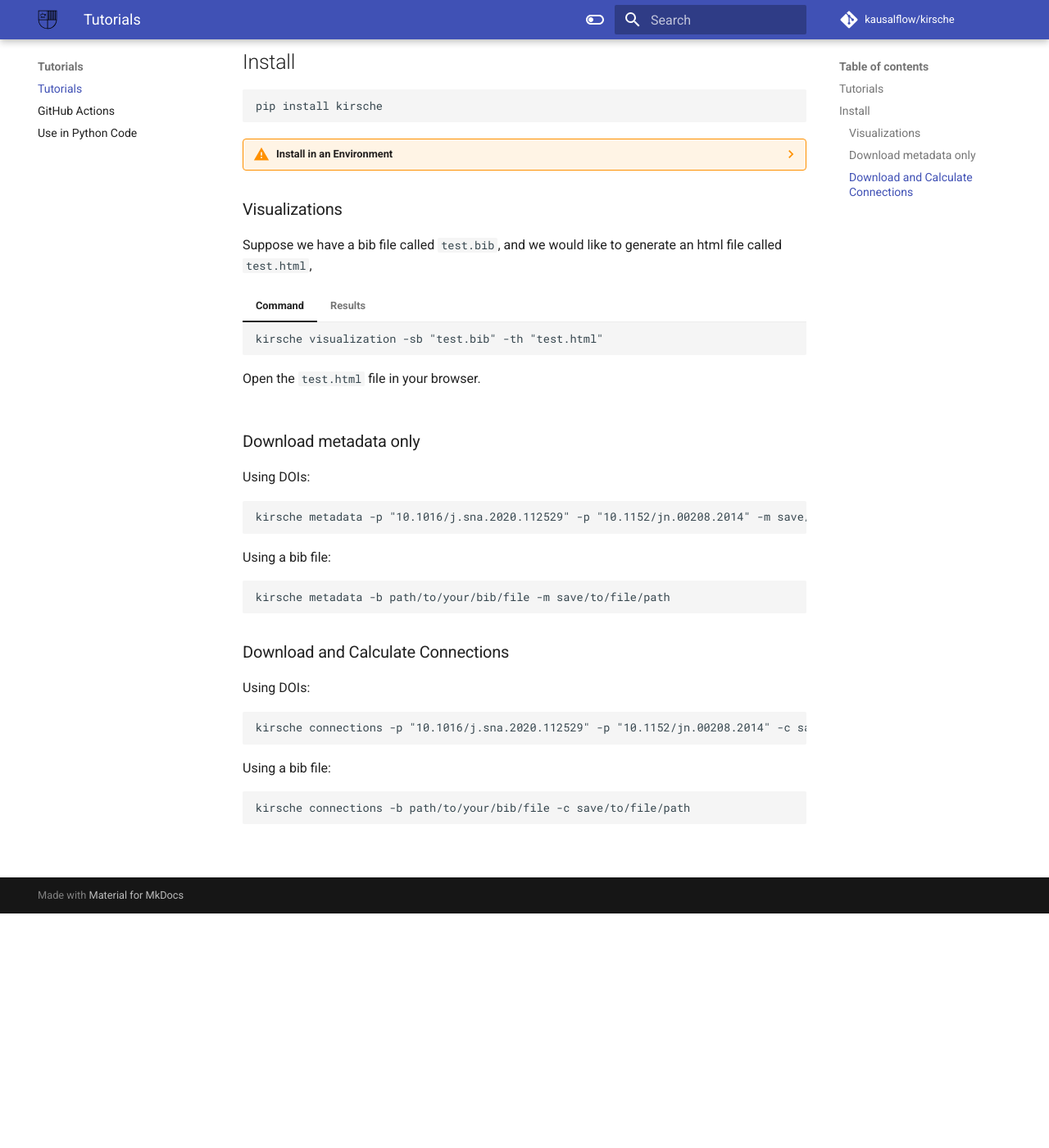
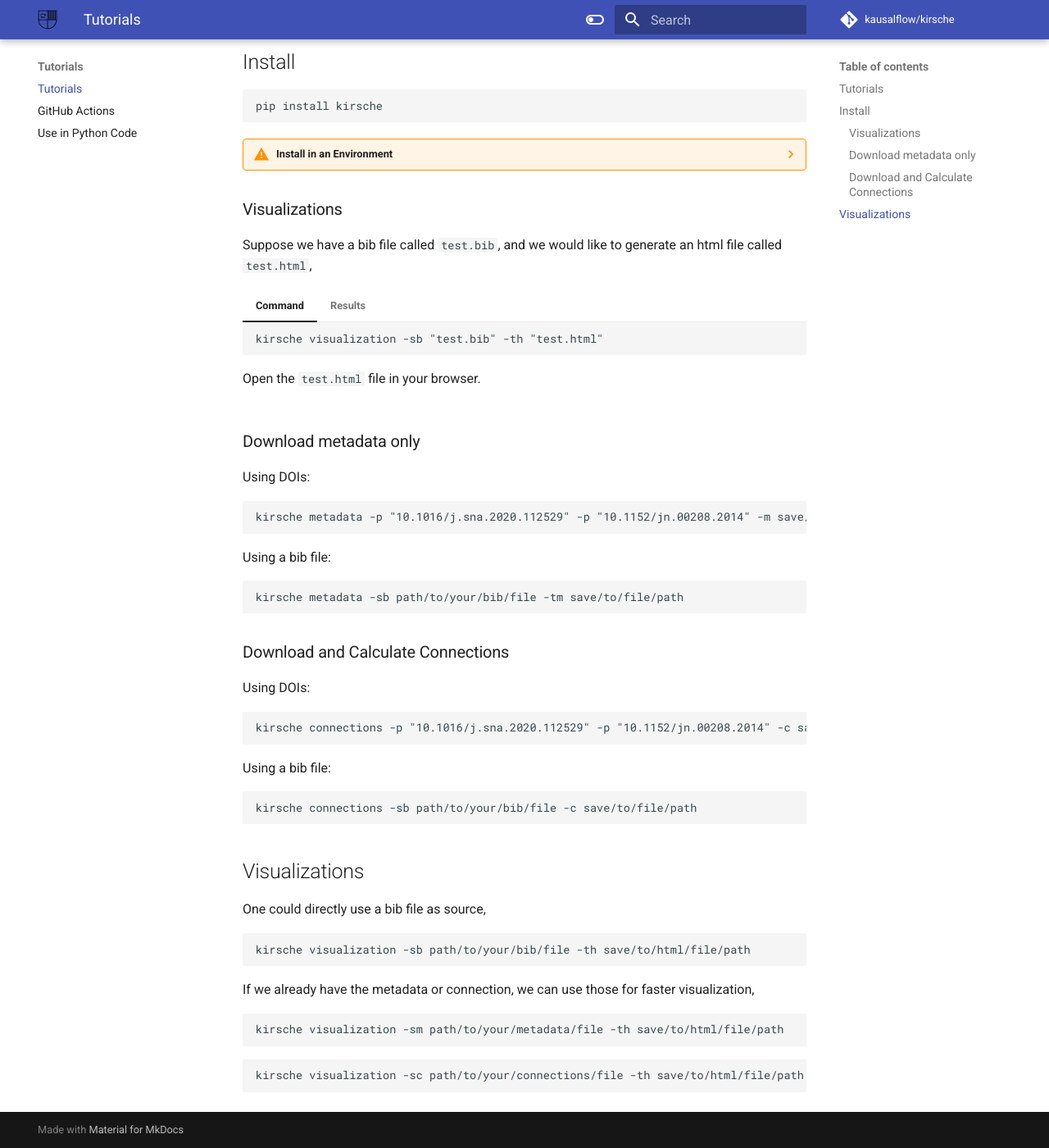
Before and after one commit to kausalflow/kirsche, an MkDocs documentation site: the page built from docs/tutorials/index.md, in a window 1280 px wide and 1400 px high, scrolled down 286 px. Shown: the whole window at 82% size. Built offline with MkDocs 1.6.1 and Material for MkDocs 9.7.7, drawn with Linux system fonts in a browser that asks for light colours; comment, search, counter and statistics services are not loaded.

````diff
--- a/docs/tutorials/index.md
+++ b/docs/tutorials/index.md
@@ -59,7 +59,7 @@ kirsche metadata -p "10.1016/j.sna.2020.112529" -p "10.1152/jn.00208.2014" -m sa
 Using a bib file:
 
 ```
-kirsche metadata -b path/to/your/bib/file -m save/to/file/path
+kirsche metadata -sb path/to/your/bib/file -tm save/to/file/path
 ```
 
 
@@ -74,5 +74,24 @@ kirsche connections -p "10.1016/j.sna.2020.112529" -p "10.1152/jn.00208.2014" -c
 Using a bib file:
 
 ```
-kirsche connections -b path/to/your/bib/file -c save/to/file/path
+kirsche connections -sb path/to/your/bib/file -c save/to/file/path
 ```
+
+
+## Visualizations
+
+One could directly use a bib file as source,
+
+```
+kirsche visualization -sb path/to/your/bib/file -th save/to/html/file/path
+```
+
+If we already have the metadata or connection, we can use those for faster visualization,
+
+```
+kirsche visualization -sm path/to/your/metadata/file -th save/to/html/file/path
+```
+
+```
+kirsche visualization -sc path/to/your/connections/file -th save/to/html/file/path
+```
--- a/mkdocs.yml
+++ b/mkdocs.yml
@@ -53,6 +53,8 @@ markdown_extensions:
   - toc:
       permalink: "¤"
   - pymdownx.details
+  - mkdocs-click
+
 
 plugins:
   - autorefs
--- a/requirements.extras.txt
+++ b/requirements.extras.txt
@@ -8,3 +8,4 @@ nose: tests
 mkdocstrings>=0.15.0: docs
 mkdocs-material>=0.4.4: docs
 mkdocs-autorefs>=0.1.1: docs
+mkdocs-click>=0.4.0
````
Also changed, not shown: docs/references/command.md (+9 -1 lines).
